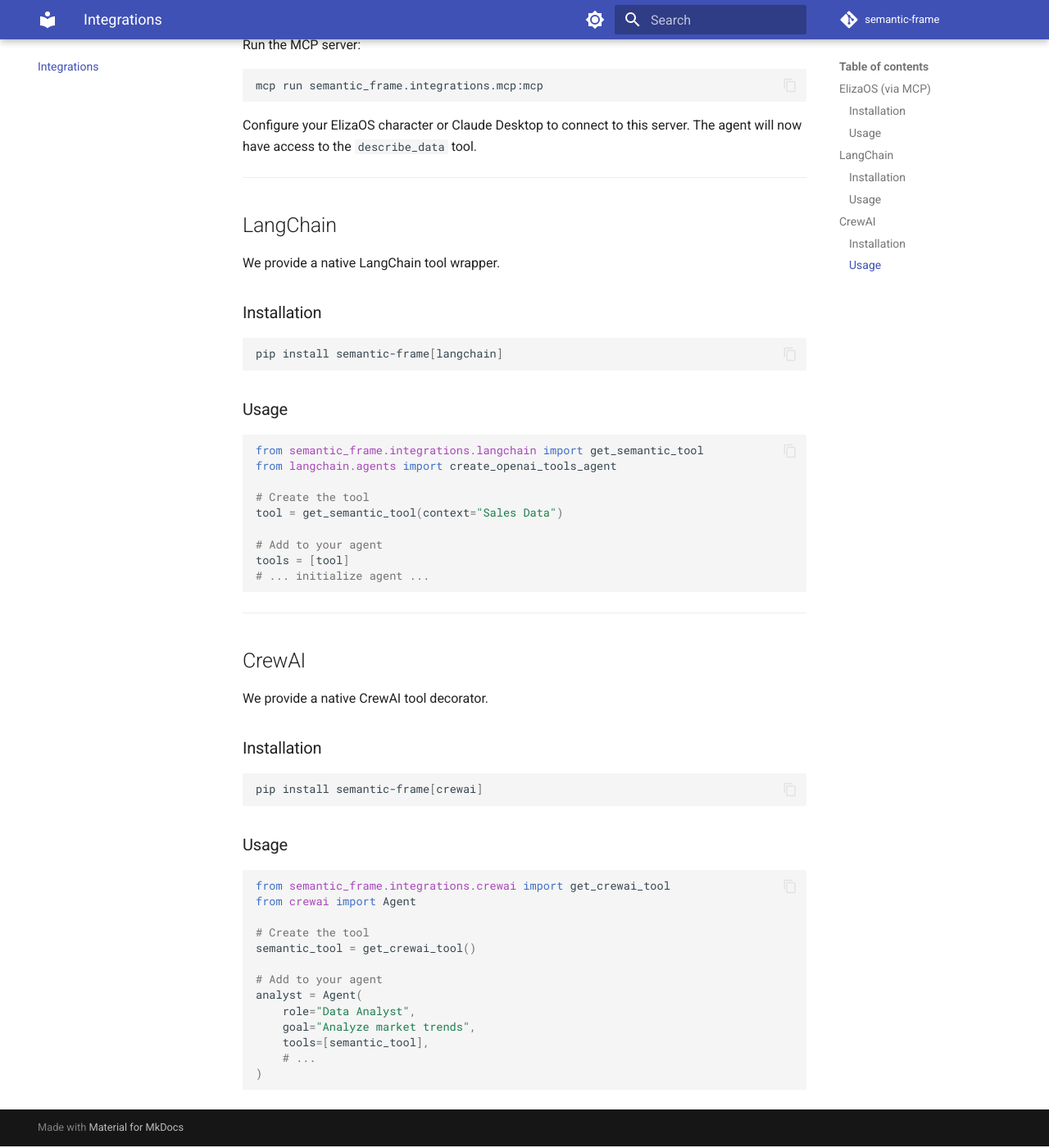
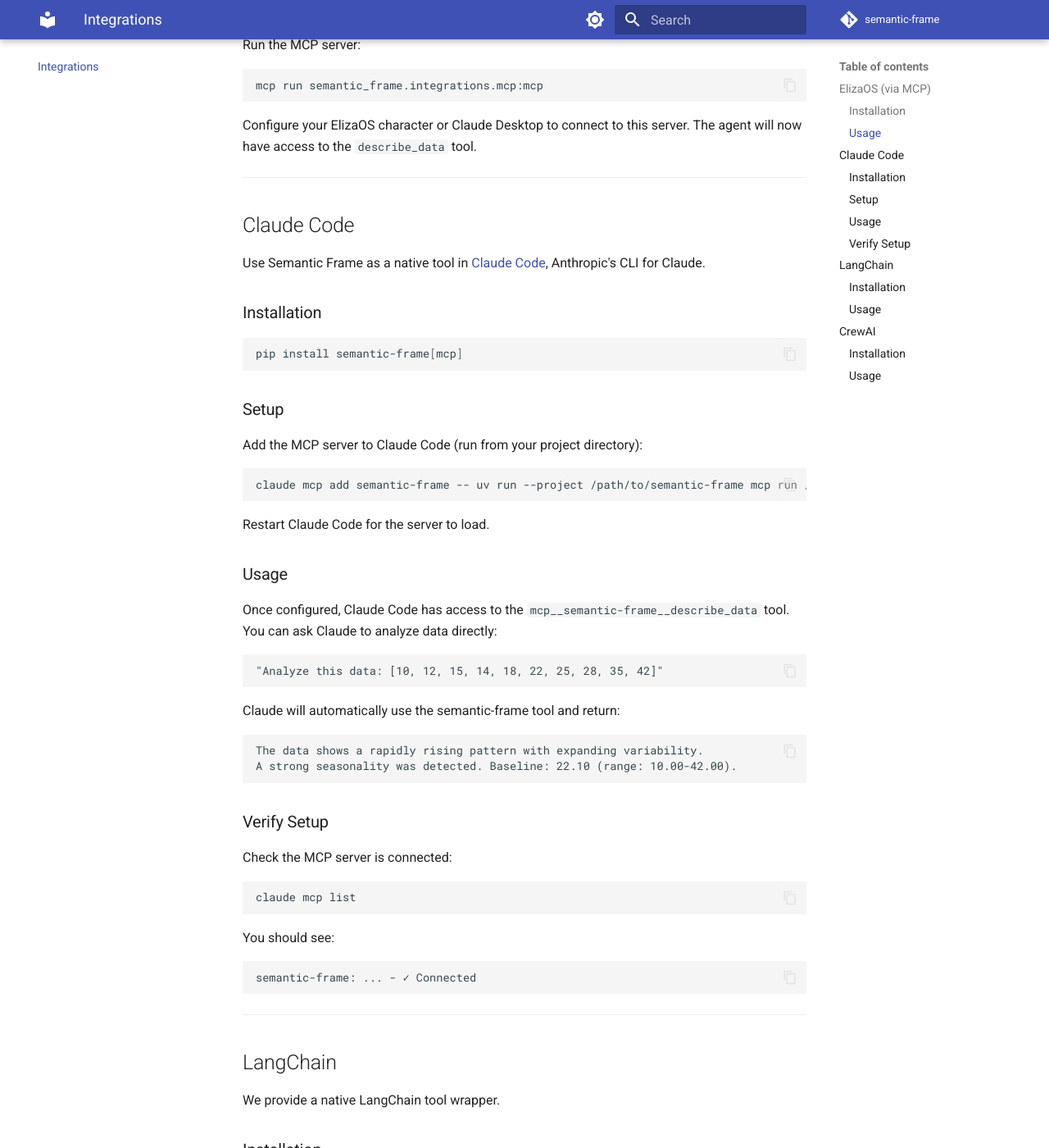
Before and after one commit to Anarkitty1/semantic-frame, an MkDocs documentation site: the page built from docs/integrations.md, in a window 1280 px wide and 1400 px high, scrolled down 549 px. Shown: the whole window at 82% size. Built offline with MkDocs 1.6.1 and Material for MkDocs 9.7.7, drawn with Linux system fonts in a browser that asks for light colours; comment, search, counter and statistics services are not loaded.

Commit message:
docs: add Claude Code MCP integration documentation
🤖 Generated with [Claude Code](https://claude.com/claude-code)

Co-Authored-By: Claude <noreply@anthropic.com>

````diff
--- a/docs/integrations.md
+++ b/docs/integrations.md
@@ -21,6 +21,56 @@ mcp run semantic_frame.integrations.mcp:mcp
 ```
 
 Configure your ElizaOS character or Claude Desktop to connect to this server. The agent will now have access to the `describe_data` tool.
+
+---
+
+## Claude Code
+
+Use Semantic Frame as a native tool in [Claude Code](https://claude.ai/code), Anthropic's CLI for Claude.
+
+### Installation
+
+```bash
+pip install semantic-frame[mcp]
+```
+
+### Setup
+
+Add the MCP server to Claude Code (run from your project directory):
+
+```bash
+claude mcp add semantic-frame -- uv run --project /path/to/semantic-frame mcp run /path/to/semantic-frame/semantic_frame/integrations/mcp.py
+```
+
+Restart Claude Code for the server to load.
+
+### Usage
+
+Once configured, Claude Code has access to the `mcp__semantic-frame__describe_data` tool. You can ask Claude to analyze data directly:
+
+```
+"Analyze this data: [10, 12, 15, 14, 18, 22, 25, 28, 35, 42]"
+```
+
+Claude will automatically use the semantic-frame tool and return:
+
+```
+The data shows a rapidly rising pattern with expanding variability.
+A strong seasonality was detected. Baseline: 22.10 (range: 10.00-42.00).
+```
+
+### Verify Setup
+
+Check the MCP server is connected:
+
+```bash
+claude mcp list
+```
+
+You should see:
+```
+semantic-frame: ... - ✓ Connected
+```
 
 ---
 
````
Also changed, not shown: CLAUDE.md (+4 -1 lines), README.md (+19 -0 lines).
